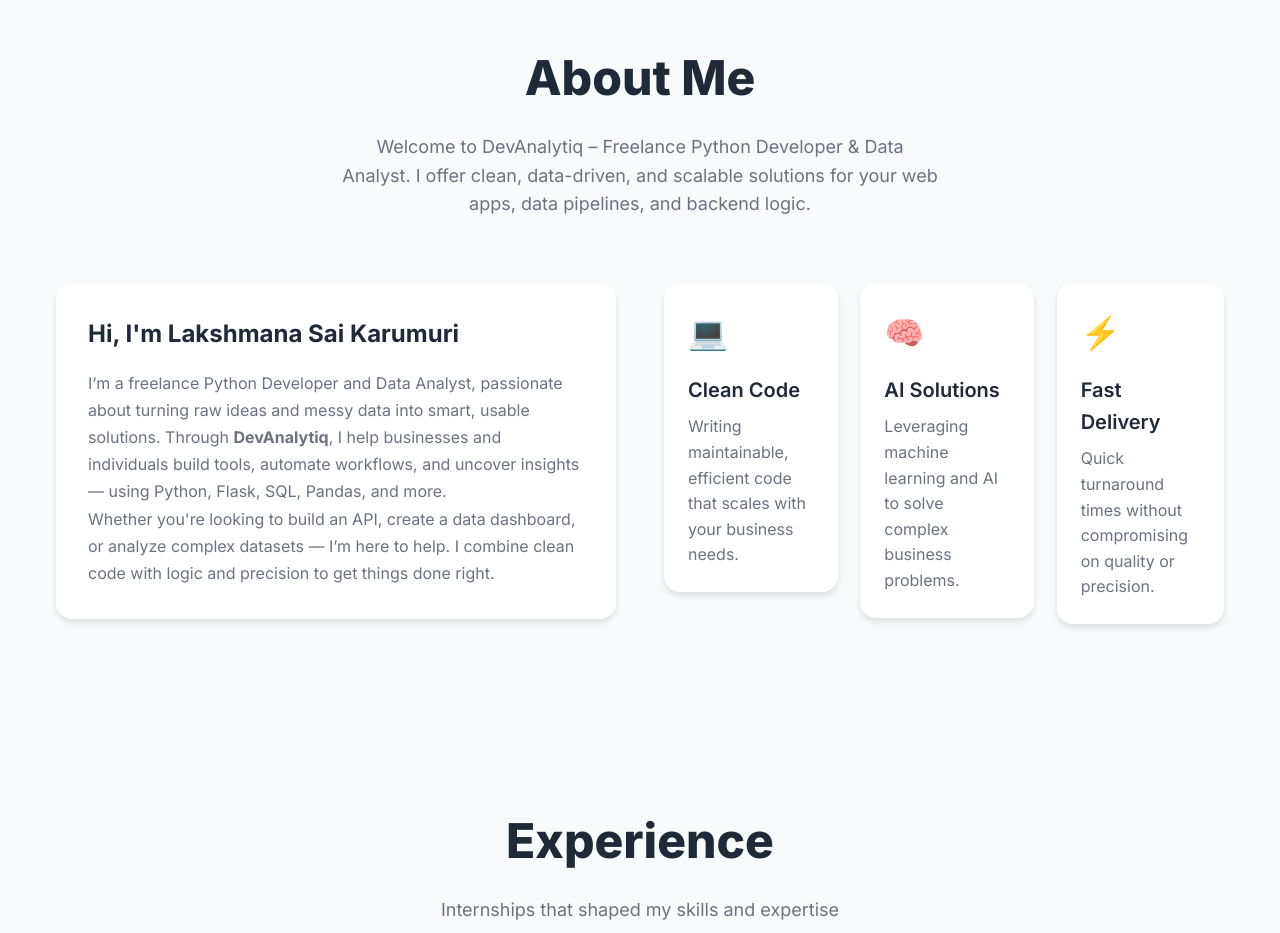
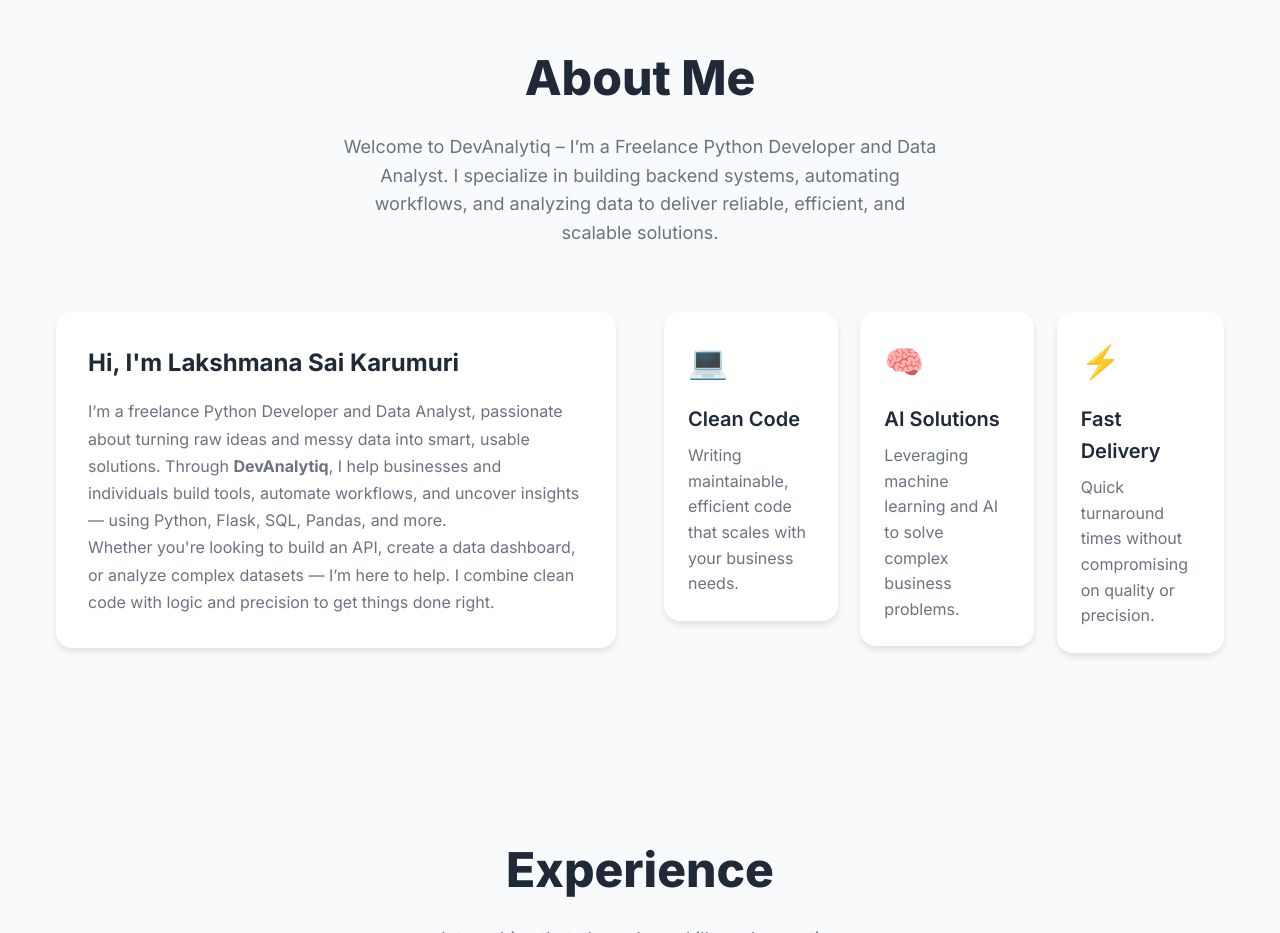
Before and after one commit to lakshman12-34/DevAnalytiq, a React app: page index.html in a window 1280 px wide. Shown: the part 840-1773 px from the top of the page. Built offline with nearby package versions, Linux system fonts and the light colour scheme.

Commit message:
Update index.html

```diff
--- a/index.html
+++ b/index.html
@@ -106,8 +106,8 @@
     <div class="section-header">
       <h2 class="section-title">About Me</h2>
       <p class="section-subtitle">
-        Welcome to DevAnalytiq – Freelance Python Developer & Data Analyst.
-        I offer clean, data-driven, and scalable solutions for your web apps, data pipelines, and backend logic.
+        Welcome to DevAnalytiq – I’m a Freelance Python Developer and Data Analyst.
+  I specialize in building backend systems, automating workflows, and analyzing data to deliver reliable, efficient, and scalable solutions.
       </p>
     </div>
     <div class="about-content two-columns">
```
